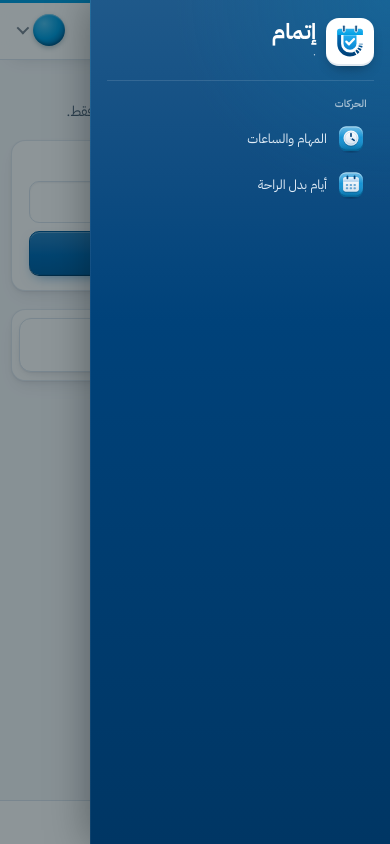
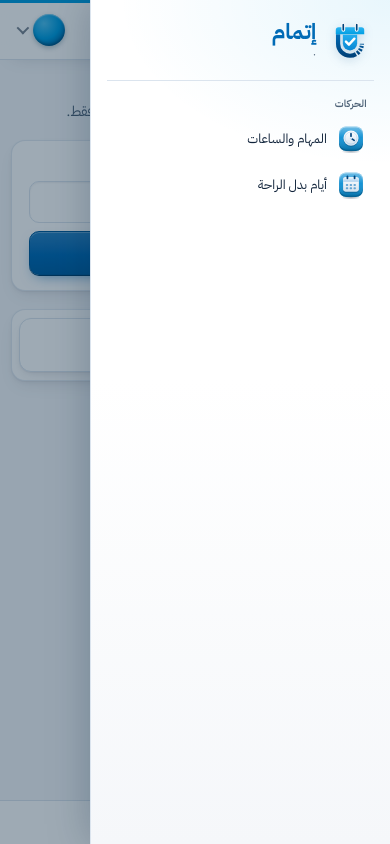
Before and after one commit to Abdullh10/HR, a FastAPI app: template app/templates/admin_audit.html in a window 390 px wide, after a click that opens the changed part. Run offline with FastAPI, Linux system fonts and the light colour scheme; the template is opened without the code that fills it, so the values that code supplies are empty.

Commit message:
Light sidebar redesign and robust inline SVG icons
- Icons vanished on iOS Safari / in-app webviews because glyph gradients
  (fill="url(#gw)") were referenced through an external <use> sprite.
  The icon sprite is now inlined once per page (server: Jinja global in
  base.html; demo: fetched and injected before first render) and icons
  reference local #i-NAME ids. Same treatment for the login hero.
- Prefixed sprite/hero gradient ids (i3d-*, hero-*) to avoid collisions.
- Sidebar restyled to a white/light surface with Itmam palette tokens
  (--sidebar-text, --sidebar-muted, --sidebar-active-*, ...), soft-blue
  active item with #009FE3 indicator, dark-mode sidebar on dark tokens,
  updated tablet rail and mobile drawer overlay; WCAG AA checked.
- Logo sits without a tile on white (white tile kept in dark mode).
- Cache-busting ?v=4 on CSS, JS, logo and sprites (server and demo).
- Demo: highlight the dashboard nav item on the landing route.

Co-Authored-By: Claude Opus 5.5 <noreply@anthropic.com>
Claude-Session: https://claude.ai/code/session_01NTU9ak6Xq6BgrfDKUuhPpQ

```diff
--- a/app/static/app.css
+++ b/app/static/app.css
@@ -2,15 +2,25 @@
 /* الألوان من لوحة هوية «إتمام» (إدارة أيام بدل الراحة بكفاءة واحتراف):
      #009FE3 أزرق فاتح · #006BB6 أزرق أساسي · #00427A أزرق داكن · #E6F2FB أزرق ناعم · #F5F7FA خلفية
    الأزرق الفاتح للمساحات والشرائط والأيقونات، والأساسي للأزرار والروابط (أبيض عليه ≥ 5.5:1)،
-   والداكن للعناوين والقائمة الجانبية. */
+   والداكن للعناوين. القائمة الجانبية فاتحة تميل إلى الأبيض. */
 :root {
   --brand: #006bb6;        /* الأزرق الأساسي — نص الشارات والروابط */
   --brand-2: #006bb6;      /* الأزرار والروابط */
   --brand-soft: #e6f2fb;   /* الأزرق الناعم */
   --brand-ink: #00427a;    /* الأزرق الداكن — العناوين */
   --brand-solid: #009fe3;  /* الأزرق الفاتح — الشريط العلوي والعناصر الكبيرة */
-  --sidebar: #00427a;      /* الأزرق الداكن */
-  --sidebar-accent: #3fb6ec;
+  /* القائمة الجانبية (فاتحة): نص #10233a على #fff = 15.9:1، العناوين الفرعية 5.8–6.2:1، العنصر النشط #006bb6 على #e6f2fb = 4.9:1 */
+  --sidebar: #ffffff;
+  --sidebar-2: #f5f7fa;
+  --sidebar-text: #10233a;
+  --sidebar-muted: #4f6378;
+  --sidebar-border: #dbe4ee;
+  --sidebar-hover: #eef6fc;
+  --sidebar-active-bg: #e6f2fb;
+  --sidebar-active-text: #006bb6;
+  --sidebar-accent: #009fe3;
+  --sidebar-tile: #0b8fd4;
+  --sidebar-tile-active: #006bb6;
   --accent: #4b6179;
   --accent-soft: #eef3f8;
   --bg: #f5f7fa;
@@ -38,7 +48,10 @@
 @media (prefers-color-scheme: dark) {
   :root:not([data-theme="light"]) {
     --brand: #4db8f0; --brand-2: #4db8f0; --brand-soft: #0d2a45; --brand-ink: #e6f2fb;
-    --brand-solid: #009fe3; --sidebar: #061a30; --sidebar-accent: #3fb6ec;
+    --brand-solid: #009fe3;
+    --sidebar: #0e1d2d; --sidebar-2: #0b1828; --sidebar-text: #e6edf5; --sidebar-muted: #9fb4c9; --sidebar-border: #223a53;
+    --sidebar-hover: #132a42; --sidebar-active-bg: #0f3150; --sidebar-active-text: #7fd0f7; --sidebar-accent: #3fb6ec;
+    --sidebar-tile: #0a8fd0; --sidebar-tile-active: #1aa6e8;
     --accent: #9fb4c9; --accent-soft: #15283c;
     --bg: #08131f; --surface: #0e1d2d; --surface-2: #132539;
     --text: #e6edf5; --muted: #9fb4c9; --border: #223a53;
@@ -54,7 +67,10 @@
 }
 :root[data-theme="dark"] {
   --brand: #4db8f0; --brand-2: #4db8f0; --brand-soft: #0d2a45; --brand-ink: #e6f2fb;
-  --brand-solid: #009fe3; --sidebar: #061a30; --sidebar-accent: #3fb6ec;
+  --brand-solid: #009fe3;
+    --sidebar: #0e1d2d; --sidebar-2: #0b1828; --sidebar-text: #e6edf5; --sidebar-muted: #9fb4c9; --sidebar-border: #223a53;
+    --sidebar-hover: #132a42; --sidebar-active-bg: #0f3150; --sidebar-active-text: #7fd0f7; --sidebar-accent: #3fb6ec;
+    --sidebar-tile: #0a8fd0; --sidebar-tile-active: #1aa6e8;
   --accent: #9fb4c9; --accent-soft: #15283c;
   --bg: #08131f; --surface: #0e1d2d; --surface-2: #132539;
   --text: #e6edf5; --muted: #9fb4c9; --border: #223a53;
@@ -83,28 +99,29 @@ a { color: var(--brand-2); }
 /* ---------- التخطيط */
 .layout { display: grid; grid-template-columns: 250px 1fr; min-height: 100vh; }
 .sidebar {
-  background: var(--sidebar); color: #fff; padding: 1.25rem .9rem; position: sticky; top: 0; height: 100vh; overflow-y: auto;
-  border-inline-end: 1px solid rgba(255,255,255,.06);
+  background: var(--sidebar); color: var(--sidebar-text); padding: 1.25rem .9rem; position: sticky; top: 0; height: 100vh; overflow-y: auto;
+  border-inline-end: 1px solid var(--sidebar-border);
 }
-.brand { display: flex; gap: .7rem; align-items: center; margin: 0 .25rem 1rem; padding-bottom: 1rem; border-bottom: 1px solid rgba(255,255,255,.12); }
+.brand { display: flex; gap: .7rem; align-items: center; margin: 0 .25rem 1rem; padding-bottom: 1rem; border-bottom: 1px solid var(--sidebar-border); }
 .brand .mark {
-  width: 42px; height: 42px; flex: none; border-radius: 10px; background: rgba(255,255,255,.1); border: 1px solid rgba(255,255,255,.18);
-  display: grid; place-items: center; font-weight: 700; font-size: 1.1rem; color: #fff;
+  width: 42px; height: 42px; flex: none; border-radius: 10px;
+  display: grid; place-items: center; font-weight: 700; font-size: 1.1rem; color: var(--sidebar-active-text);
 }
 .brand .mark svg { width: 24px; height: 24px; }
 .brand b { display: block; font-size: .93rem; line-height: 1.4; }
-.brand small { display: block; opacity: .78; font-size: .76rem; margin-top: .1rem; }
+.brand small { display: block; color: var(--sidebar-muted); font-size: .76rem; margin-top: .1rem; }
 .nav { list-style: none; margin: 0; padding: 0; }
 .nav li a {
-  display: flex; gap: .6rem; align-items: center; color: #e3eef8; text-decoration: none;
+  display: flex; gap: .6rem; align-items: center; color: var(--sidebar-text); text-decoration: none;
   padding: .52rem .75rem; border-radius: 8px; margin-bottom: 2px; font-size: .92rem;
   border-inline-start: 3px solid transparent;
 }
-.nav li a:hover { background: rgba(255,255,255,.07); color: #fff; }
-.nav li a[aria-current="page"] { background: rgba(255,255,255,.12); color: #fff; font-weight: 600; border-inline-start-color: var(--sidebar-accent); }
-.nav li a:focus-visible { outline-color: #fff; }
-.nav .sep { font-size: .72rem; color: rgba(255,255,255,.62); margin: 1.1rem .75rem .35rem; letter-spacing: .02em; font-weight: 600; }
+.nav li a:hover { background: var(--sidebar-hover); color: var(--sidebar-text); }
+.nav li a[aria-current="page"] { background: var(--sidebar-active-bg); color: var(--sidebar-active-text); font-weight: 700; border-inline-start-color: var(--sidebar-accent); }
+.nav li a:focus-visible { outline-color: var(--focus); outline-offset: -2px; }
+.nav .sep { font-size: .72rem; color: var(--sidebar-muted); margin: 1.1rem .75rem .35rem; letter-spacing: .02em; font-weight: 600; }
 .nav .badge { margin-inline-start: auto; }
+.nav .badge.count { background: var(--sidebar-active-text); color: var(--sidebar); border: 0; font-weight: 700; }
 .main { min-width: 0; display: flex; flex-direction: column; }
 .topbar {
   display: flex; align-items: center; gap: 1rem; padding: .8rem 1.5rem; background: var(--surface);
@@ -350,6 +367,8 @@ body.print-page { background: #e9eef4; }
    ===================================================================== */
 
 /* ---------- أيقونات 3D (sprite: icons.svg — البلاطة تأخذ currentColor) */
+/* الـ sprite مضمّن في الصفحة (لا display:none حتى تعمل التدرجات اللونية في Safari/iOS) */
+.svg-sprite { position: absolute; width: 0; height: 0; overflow: hidden; pointer-events: none; }
 .i3d { width: 28px; height: 28px; flex: none; display: inline-block; vertical-align: middle; color: var(--ic-brand); overflow: visible; }
 .i3d.sm { width: 22px; height: 22px; }
 .i3d.lg { width: 46px; height: 46px; }
@@ -358,20 +377,27 @@ body.print-page { background: #e9eef4; }
 /* ---------- الشريط الجانبي */
 .sidebar {
   background:
-    radial-gradient(120% 40% at 100% 0%, rgba(0, 141, 195, .22), transparent 60%),
-    linear-gradient(180deg, color-mix(in srgb, var(--sidebar) 88%, #fff) 0%, var(--sidebar) 38%, color-mix(in srgb, var(--sidebar) 82%, #000) 100%);
-  box-shadow: inset -1px 0 0 rgba(255,255,255,.06), 4px 0 24px -12px rgba(0,0,0,.4);
-  scrollbar-width: thin; scrollbar-color: rgba(255,255,255,.2) transparent;
+    radial-gradient(130% 28% at 100% 0%, color-mix(in srgb, var(--sidebar-accent) 9%, transparent), transparent 70%),
+    linear-gradient(180deg, var(--sidebar) 0%, var(--sidebar) 45%, var(--sidebar-2) 100%);
+  box-shadow: 6px 0 24px -16px rgba(0, 66, 122, .22);
+  scrollbar-width: thin; scrollbar-color: color-mix(in srgb, var(--sidebar-muted) 35%, transparent) transparent;
 }
-.brand .mark { width: 48px; height: 48px; background: #fff; border: 0; border-radius: 13px; box-shadow: 0 6px 14px -6px rgba(0, 0, 0, .45), inset 0 -2px 0 rgba(0, 66, 122, .12); }
-.brand .mark .i3d, .brand .mark .logo-img { width: 40px; height: 40px; display: block; }
-.brand b.wordmark { font-size: 1.55rem; font-weight: 800; line-height: 1.15; letter-spacing: 0; }
+[dir="rtl"] .sidebar { box-shadow: -6px 0 24px -16px rgba(0, 66, 122, .22); }
+.brand .mark { width: 48px; height: 48px; background: transparent; border: 0; border-radius: 13px; box-shadow: none; }
+.brand .mark .i3d, .brand .mark .logo-img { width: 44px; height: 44px; display: block; filter: drop-shadow(0 3px 5px rgba(0, 66, 122, .18)); }
+.brand b.wordmark { font-size: 1.55rem; font-weight: 800; line-height: 1.15; letter-spacing: 0; color: var(--sidebar-active-text); }
 .nav li a { position: relative; min-height: 44px; padding: .35rem .6rem; gap: .65rem; border-radius: 10px; transition: background .15s, transform .15s; }
-.nav li a .i3d { width: 30px; height: 30px; color: #0b8fd4; transition: transform .2s; }
+.nav li a .i3d { width: 30px; height: 30px; color: var(--sidebar-tile); transition: transform .2s; }
 .nav li a:hover .i3d { transform: translateY(-1px) scale(1.04); }
-.nav li a[aria-current="page"] { background: linear-gradient(180deg, rgba(255,255,255,.16), rgba(255,255,255,.08)); box-shadow: inset 0 1px 0 rgba(255,255,255,.14), 0 6px 14px -8px rgba(0,0,0,.5); }
-.nav li a[aria-current="page"] .i3d { color: #3fb6ec; }
+.nav li a[aria-current="page"] { background: var(--sidebar-active-bg); box-shadow: inset 0 0 0 1px color-mix(in srgb, var(--sidebar-accent) 18%, transparent); }
+.nav li a[aria-current="page"] .i3d { color: var(--sidebar-tile-active); }
 .nav .lbl { flex: 1; min-width: 0; }
+:root[data-theme="dark"] .brand .mark { background: #fff; box-shadow: 0 6px 14px -6px rgba(0, 0, 0, .5); }
+:root[data-theme="dark"] .brand .mark .logo-img { width: 40px; height: 40px; filter: none; }
+@media (prefers-color-scheme: dark) {
+  :root:not([data-theme="light"]) .brand .mark { background: #fff; box-shadow: 0 6px 14px -6px rgba(0, 0, 0, .5); }
+  :root:not([data-theme="light"]) .brand .mark .logo-img { width: 40px; height: 40px; filter: none; }
+}
 .sidebar-close { display: none; }
 
 /* ---------- الشريط العلوي */
@@ -532,11 +558,11 @@ th { background: linear-gradient(180deg, var(--surface-2), color-mix(in srgb, va
   .sidebar:not(.open) { padding-inline: .55rem; }
   .sidebar:not(.open) .brand { justify-content: center; margin-inline: 0; }
   .sidebar:not(.open) .brand > div:not(.mark), .sidebar:not(.open) .nav .lbl { position: absolute; width: 1px; height: 1px; overflow: hidden; clip: rect(0 0 0 0); white-space: nowrap; }
-  .sidebar:not(.open) .nav .sep { font-size: 0; height: 1px; margin: .7rem .4rem; background: rgba(255,255,255,.14); }
+  .sidebar:not(.open) .nav .sep { font-size: 0; height: 1px; margin: .7rem .4rem; background: var(--sidebar-border); }
   .sidebar:not(.open) .nav li a { justify-content: center; padding: .35rem; border-inline-start-width: 0; }
-  .sidebar:not(.open) .nav li a[aria-current="page"] { box-shadow: inset 0 1px 0 rgba(255,255,255,.14), inset 0 -3px 0 var(--sidebar-accent); }
+  .sidebar:not(.open) .nav li a[aria-current="page"] { box-shadow: inset 0 -3px 0 var(--sidebar-accent); }
   .sidebar:not(.open) .nav .badge { position: absolute; top: 2px; inset-inline-end: 2px; font-size: .66rem; padding: 0 .35rem; }
-  .sidebar.open { position: fixed; inset-block: 0; inset-inline-start: 0; width: 280px; height: auto; z-index: 30; box-shadow: 0 0 0 100vmax rgba(3, 20, 28, .45); }
+  .sidebar.open { position: fixed; inset-block: 0; inset-inline-start: 0; width: 280px; height: auto; z-index: 30; box-shadow: 0 0 0 100vmax rgba(0, 32, 60, .38), 0 0 40px rgba(0, 32, 60, .25); }
   .topbar .t-logo { display: none; }
 }
 
@@ -581,7 +607,7 @@ th { background: linear-gradient(180deg, var(--surface-2), color-mix(in srgb, va
     visibility: hidden; transform: translateX(105%); transition: transform .28s cubic-bezier(.2,.7,.2,1), visibility .28s, box-shadow .28s;
   }
   [dir="ltr"] .sidebar { transform: translateX(-105%); }
-  .sidebar.open { visibility: visible; transform: none; box-shadow: 0 0 0 100vmax rgba(3, 20, 28, .45), 0 0 40px rgba(0,0,0,.4); }
+  .sidebar.open { visibility: visible; transform: none; box-shadow: 0 0 0 100vmax rgba(0, 32, 60, .38), 0 0 40px rgba(0, 32, 60, .25); }
   .topbar { flex-wrap: nowrap; gap: .35rem; padding: .4rem .6rem; min-height: 56px; }
   .topbar .who, .topbar .hide-sm, .topbar .theme-top, .acct-name { display: none; }
   .topbar .title { flex: 1; font-size: .98rem; }
--- a/app/templates/_macros.html
+++ b/app/templates/_macros.html
@@ -18,5 +18,5 @@
   {%- else -%}<span class="badge ok">متبقي رصيد</span>{%- endif -%}
 {%- endmacro %}
 {% macro ico(name, cls='') -%}
-<svg class="i3d {{ cls }}" aria-hidden="true" focusable="false"><use href="/static/icons.svg#i-{{ name }}"/></svg>
+<svg class="i3d {{ cls }}" aria-hidden="true" focusable="false"><use href="#i-{{ name }}"/></svg>
 {%- endmacro %}
--- a/app/templates/base.html
+++ b/app/templates/base.html
@@ -9,18 +9,19 @@
 <link rel="preconnect" href="https://fonts.googleapis.com">
 <link rel="preconnect" href="https://fonts.gstatic.com" crossorigin>
 <link rel="stylesheet" href="https://fonts.googleapis.com/css2?family=IBM+Plex+Sans+Arabic:wght@400;500;600;700;800&display=swap">
-<link rel="icon" href="/static/logo.svg" type="image/svg+xml">
-<link rel="stylesheet" href="/static/app.css">
-<script src="/static/app.js"></script>
+<link rel="icon" href="/static/logo.svg?v={{ ASSET_V }}" type="image/svg+xml">
+<link rel="stylesheet" href="/static/app.css?v={{ ASSET_V }}">
+<script src="/static/app.js?v={{ ASSET_V }}"></script>
 </head>
 {% from "_macros.html" import ico %}
 <body class="{% block body_class %}{% endblock %}">
+{{ ICON_SPRITE }}
 {% block body %}
 <a class="skip" href="#main">تخطَّ إلى المحتوى</a>
 <div class="layout">
   <aside class="sidebar" id="sidebar" aria-label="القائمة الرئيسية">
     <div class="brand">
-      <div class="mark" aria-hidden="true"><img class="logo-img" src="/static/logo.svg?v=3" alt="" width="40" height="40"></div>
+      <div class="mark" aria-hidden="true"><img class="logo-img" src="/static/logo.svg?v={{ ASSET_V }}" alt="" width="40" height="40"></div>
       <div><b class="wordmark">{{ org.system_title or "إتمام" }}</b><small>{{ org.university }} · {{ org.college }}</small></div>
     </div>
     {% macro item(href, label, icon, badge=None) -%}
@@ -59,7 +60,7 @@
   <div class="main">
     <header class="topbar">
       <button class="btn ghost menu-btn icon-btn" type="button" data-menu aria-controls="sidebar" aria-expanded="false">☰ <span class="sr-only">القائمة</span></button>
-      <span class="t-logo" aria-hidden="true"><img src="/static/logo.svg?v=3" alt="" width="30" height="30"><b>{{ org.system_title or "إتمام" }}</b></span>
+      <span class="t-logo" aria-hidden="true"><img src="/static/logo.svg?v={{ ASSET_V }}" alt="" width="30" height="30"><b>{{ org.system_title or "إتمام" }}</b></span>
       <span class="title">{% block heading %}{% endblock %}</span>
       <span class="spacer"></span>
       {% if year %}<span class="badge muted" title="السنة النشطة">السنة {{ year.name }}{% if year.is_locked %} · مقفلة{% endif %}</span>{% endif %}
--- a/app/templates/login.html
+++ b/app/templates/login.html
@@ -9,7 +9,7 @@
   <header class="gate-head">
     <div class="gate-head-in">
       <a class="gate-org" href="/login" aria-label="{{ org.system_title }} – {{ org.tagline }}">
-        <span class="emblem" aria-hidden="true"><img class="logo-img" src="/static/logo.svg?v=3" alt="" width="40" height="40"></span>
+        <span class="emblem" aria-hidden="true"><img class="logo-img" src="/static/logo.svg?v={{ ASSET_V }}" alt="" width="40" height="40"></span>
         <span><b class="wordmark">{{ org.system_title }}</b><small>{{ org.tagline }}</small></span>
       </a>
       <span class="gate-sys hide-sm">{{ org.university }} · {{ org.college }}</span>
@@ -47,7 +47,7 @@
       <section class="gate-intro" aria-labelledby="intro-title">
         <span class="eyebrow">نظام داخلي · {{ org.college }}</span>
         <h2 id="intro-title">{{ org.tagline }}</h2>
-        <svg class="gate-hero" role="img" aria-label="رسم توضيحي: تقويم وساعة وبطاقة اعتماد"><use href="/static/hero.svg#hero"/></svg>
+        <svg class="gate-hero" role="img" aria-label="رسم توضيحي: تقويم وساعة وبطاقة اعتماد"><use href="#hero"/></svg>{{ HERO_SPRITE }}
         <p class="lead">منصة داخلية لمنسوبي {{ org.college }} في {{ org.university }} لإدارة أيام بدل الراحة: من تسجيل ساعات العمل حتى اعتماد الطلبات وإصدار الكشوف.</p>
         <ul class="gate-features">
           <li><span class="ico" aria-hidden="true">{{ ico('clock') }}</span>
--- a/app/templates/statement_print.html
+++ b/app/templates/statement_print.html
@@ -4,7 +4,7 @@
 <link rel="preconnect" href="https://fonts.googleapis.com">
 <link rel="preconnect" href="https://fonts.gstatic.com" crossorigin>
 <link rel="stylesheet" href="https://fonts.googleapis.com/css2?family=IBM+Plex+Sans+Arabic:wght@400;500;600;700;800&display=swap">
-<link rel="stylesheet" href="/static/app.css"><script src="/static/app.js"></script></head>
+<link rel="stylesheet" href="/static/app.css?v={{ ASSET_V }}"><script src="/static/app.js?v={{ ASSET_V }}"></script></head>
 <body class="print-page">
 <div class="actions no-print" style="justify-content:center;padding:1rem"><button class="btn primary" type="button" data-print>طباعة / حفظ PDF</button></div>
 <article class="official">
--- a/docs/index.html
+++ b/docs/index.html
@@ -10,11 +10,11 @@
 <link rel="preconnect" href="https://fonts.googleapis.com">
 <link rel="preconnect" href="https://fonts.gstatic.com" crossorigin>
 <link rel="stylesheet" href="https://fonts.googleapis.com/css2?family=IBM+Plex+Sans+Arabic:wght@400;500;600;700;800&display=swap">
-<link rel="icon" href="assets/logo.svg" type="image/svg+xml">
-<link rel="stylesheet" href="assets/app.css">
+<link rel="icon" href="assets/logo.svg?v=4" type="image/svg+xml">
+<link rel="stylesheet" href="assets/app.css?v=4">
 <script>try{var t=localStorage.getItem("theme");if(t)document.documentElement.setAttribute("data-theme",t)}catch(e){}</script>
 <script src="https://cdnjs.cloudflare.com/ajax/libs/xlsx/0.18.5/xlsx.full.min.js" defer></script>
-<script src="assets/app.js" defer></script>
+<script src="assets/app.js?v=4" defer></script>
 </head>
 <body>
 <div id="app"><p style="padding:2rem;text-align:center">جارٍ التحميل…</p></div>
```
Also changed, not shown: app/web.py (+20 -0 lines), docs/assets/app.css (+56 -30 lines), docs/assets/app.js (+23 -6 lines), app/static/hero.svg, app/static/icons.svg, docs/assets/hero.svg, docs/assets/icons.svg.
